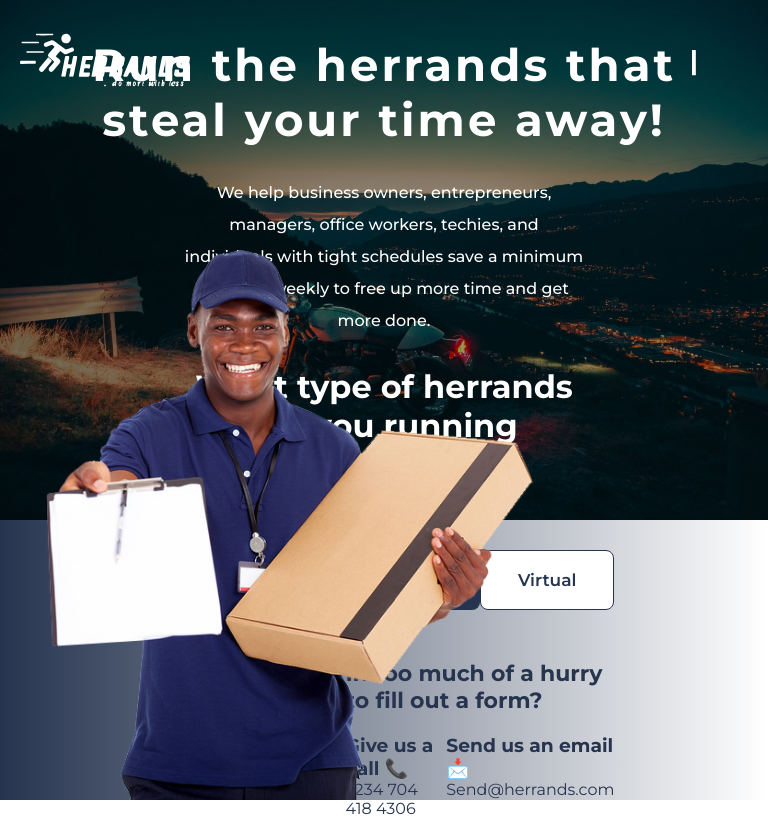
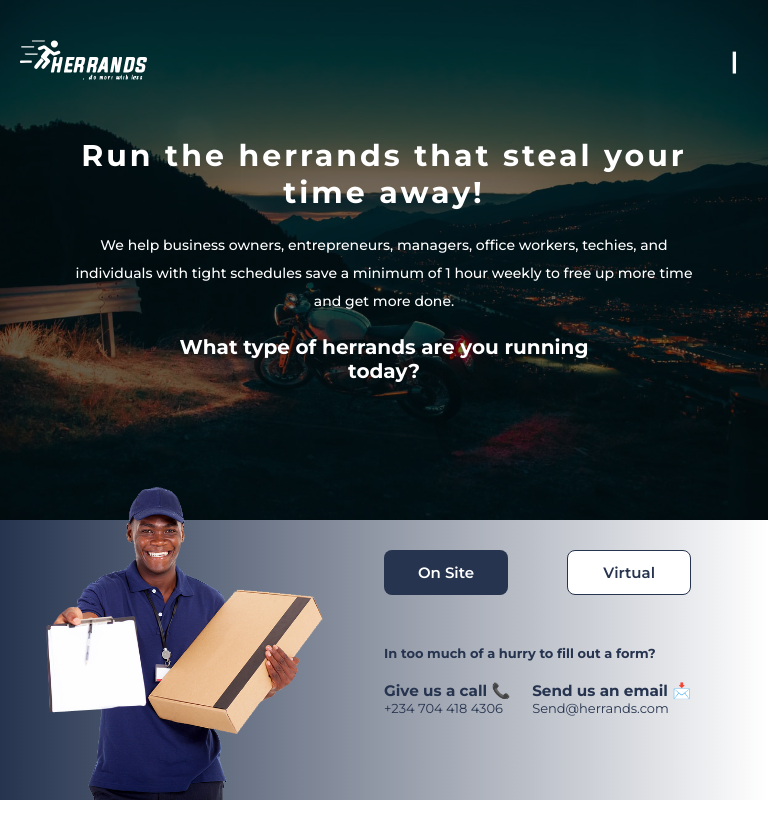
Before and after one commit to teslasdev/herrands, a React (Create React App) app: page / in a window 768 px wide. Built offline with nearby package versions, Linux system fonts and the light colour scheme.

Commit message:
Responsive tablet

```diff
--- a/src/Components/Body.css
+++ b/src/Components/Body.css
@@ -73,29 +73,29 @@
 
 @keyframes ImageAnimation{
     0%{
-      background-image: linear-gradient(to right bottom,
-       rgba(0, 0, 0, 0.63),rgba(0, 0, 0, 0.338)),
-    url(../Images/image.jpeg);
+        background-image: url(../Images/image.jpeg);
+        background-color: rgba(0, 0, 0, 0.534);
+        background-blend-mode: multiply;
     }
     25%{
-        background-image: linear-gradient(to right bottom,
-        rgba(0, 0, 0, 0.539),rgba(0, 0, 0, 0.338)),
-        url(../Images/image1.jpeg);
+        background-color: rgba(0, 0, 0, 0.534);
+        background-blend-mode: multiply;
+        background-image:  url(../Images/image1.jpeg);
     }
     50%{
-        background-image:  linear-gradient(to right bottom,
-        rgba(0, 0, 0, 0.582),rgba(0, 0, 0, 0.338)),
-        url(../Images/image.jpeg);
+        background-color: rgba(0, 0, 0, 0.534);
+        background-blend-mode: multiply;
+        background-image: url(../Images/image.jpeg);
     }
     75%{
-        background-image:  linear-gradient(to right bottom,
-        rgba(0, 0, 0, 0.594),rgba(0, 0, 0, 0.338)),
-        url(../Images/image1.jpeg);
+        background-color: rgba(0, 0, 0, 0.534);
+        background-blend-mode: multiply;
+        background-image:  url(../Images/image1.jpeg);
     }
     100%{
-        background-image:  linear-gradient(to right bottom,
-        rgba(0, 0, 0, 0.472),rgba(0, 0, 0, 0.338)),
-        url(../Images/image.jpeg);
+        background-color: rgba(0, 0, 0, 0.534);
+        background-blend-mode: multiply;
+        background-image: url(../Images/image.jpeg);
     }
   }
 
--- a/src/Responsive/Mobile.css
+++ b/src/Responsive/Mobile.css
@@ -15,7 +15,7 @@
 
 
     .hrd-3iiks {
-        background-image: linear-gradient(to right,rgba(38, 52, 79, 1)
+        background-image: linear-gradient(to top,rgba(38, 52, 79, 0.8)
         ,#fff);
        z-index: 6;
 
@@ -78,6 +78,50 @@
 
 }
 
-@media (min-width: 700px) and (max-width:900px) {
+@media (min-width: 700px) and (max-width:1200px) {
+    .hrd-sbhJ {
+        font-size: 2rem;
+        margin-right: 1rem;
+    }
+    .hrd-logo_box {
+        width: 127px;
+    }
 
+    .hrd-box {
+        font-size: 16px;
+        width: 90%;
+        gap: 20px;
+    }
+    .hrd-header-mobile {
+        font-size: 30px !important;
+    }
+    .hrd-primary-mobile {
+        width: 90% !important;
+        font-size: 14px !important;
+    }
+
+    .hrd-tertiary-mobile {
+        width: 70% !important;
+        font-size: 20px;
+    }
+    .hrd-dsosl {
+        gap: 20px;
+        width: 40%;
+        position: absolute;
+        right: 10%;
+    }
+
+    .hrd-secondary-mobile
+    {
+        font-size: 13px !important;
+    }
+    .hrd-person {
+        height: 313px;
+    }
+
+    .hrd-btn {
+        width: 124px;
+        height: 45px;
+        font-size: 15px;
+    }
 }
```
